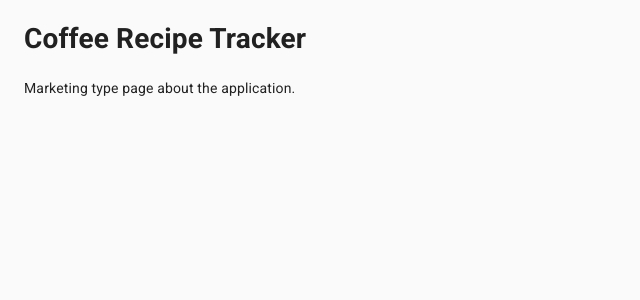
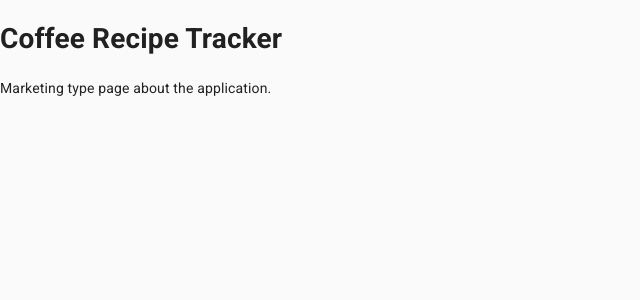
Before and after one commit to daveskull81/coffee-recipe-tracker-front-end, a React (Create React App) app: page / in a window 1280 px wide. Shown: the top 300 px of the page, without its empty margins (0-640 px from the left). Built offline with nearby package versions, Linux system fonts and the light colour scheme.

Commit message:
remove container from app to fill screen with content

```diff
--- a/src/App.js
+++ b/src/App.js
@@ -1,6 +1,6 @@
 import React from 'react';
 import { BrowserRouter as Router, Switch, Route } from 'react-router-dom';
-import { Container, CssBaseline } from '@material-ui/core';
+import { CssBaseline } from '@material-ui/core';
 
 import MainPage from './views/MainPage';
 import Home from './views/Home';
@@ -20,7 +20,6 @@ function App() {
   return (
     <>
       <CssBaseline />
-      <Container maxWidth='xl'>
         <Router>
             <Switch>
               <Route exact path='/' component={MainPage} />
@@ -36,7 +35,6 @@ function App() {
               <PrivateRoute path='/methods/edit/:methodId' component={EditMethod} />
             </Switch>
         </Router>
-      </Container>
     </>
   );
 }
```
